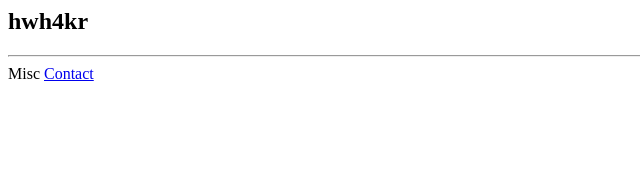
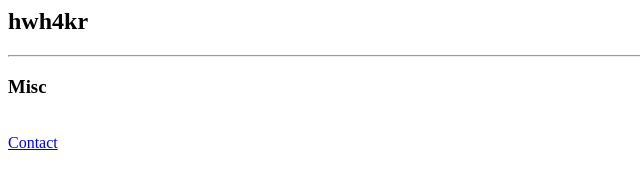
Before and after one commit to hwh4kr/hwh4kr.github.io, a plain HTML site: page index.html in a window 1280 px wide. Shown: the whole page, without its empty margins (0-640 px from the left). Drawn offline with Linux system fonts and the light colour scheme.

Commit message:
Update index.html
Cosmetic cleanup

```diff
--- a/index.html
+++ b/index.html
@@ -5,7 +5,9 @@
     <body>
         <h2>hwh4kr</h2>
         <hr>
-        Misc
+
+        <h3>Misc</h3>
+        <br>
         <a href="Misc/Contact.txt" target="_blank">Contact</a>
     </body>
 </html>
```
